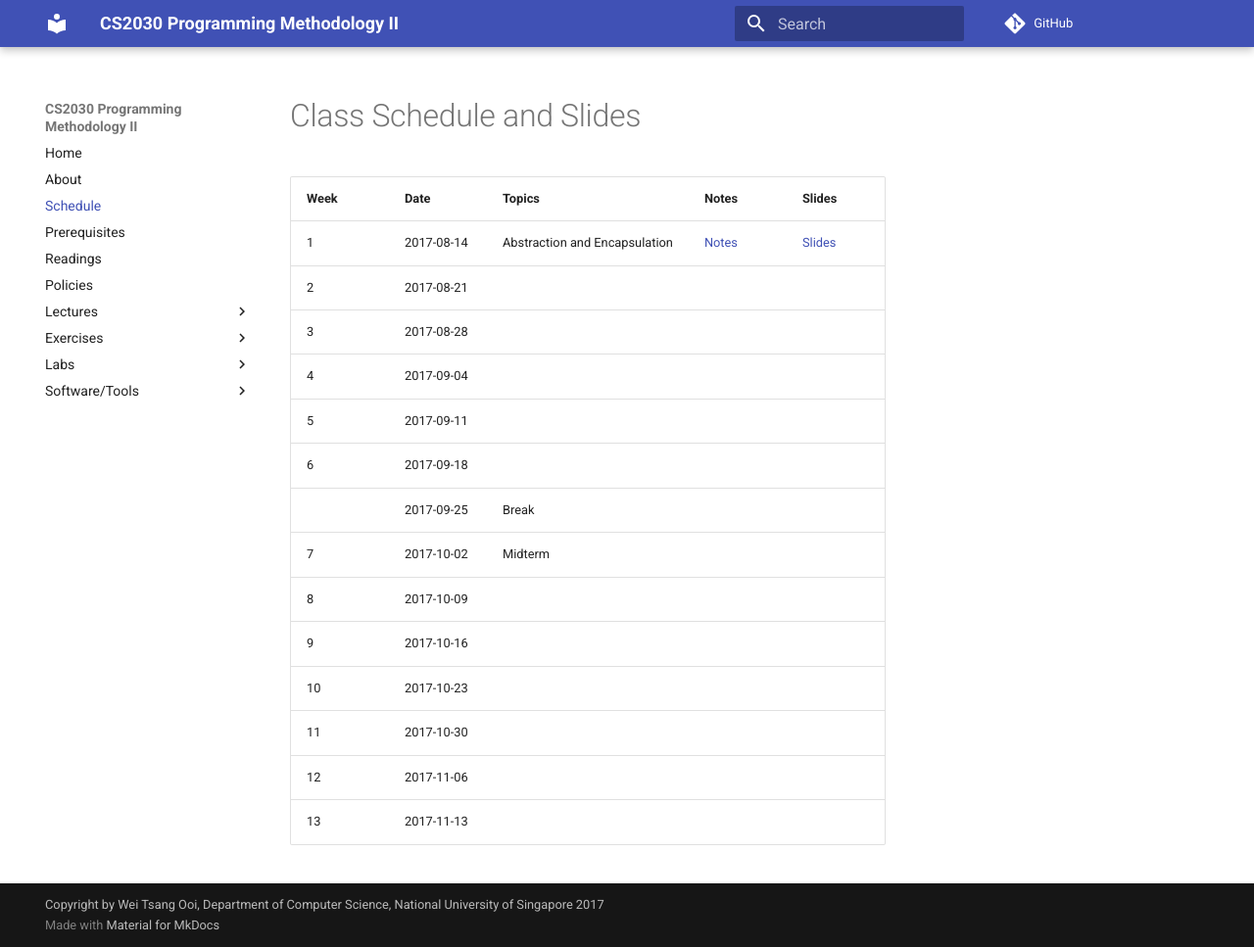
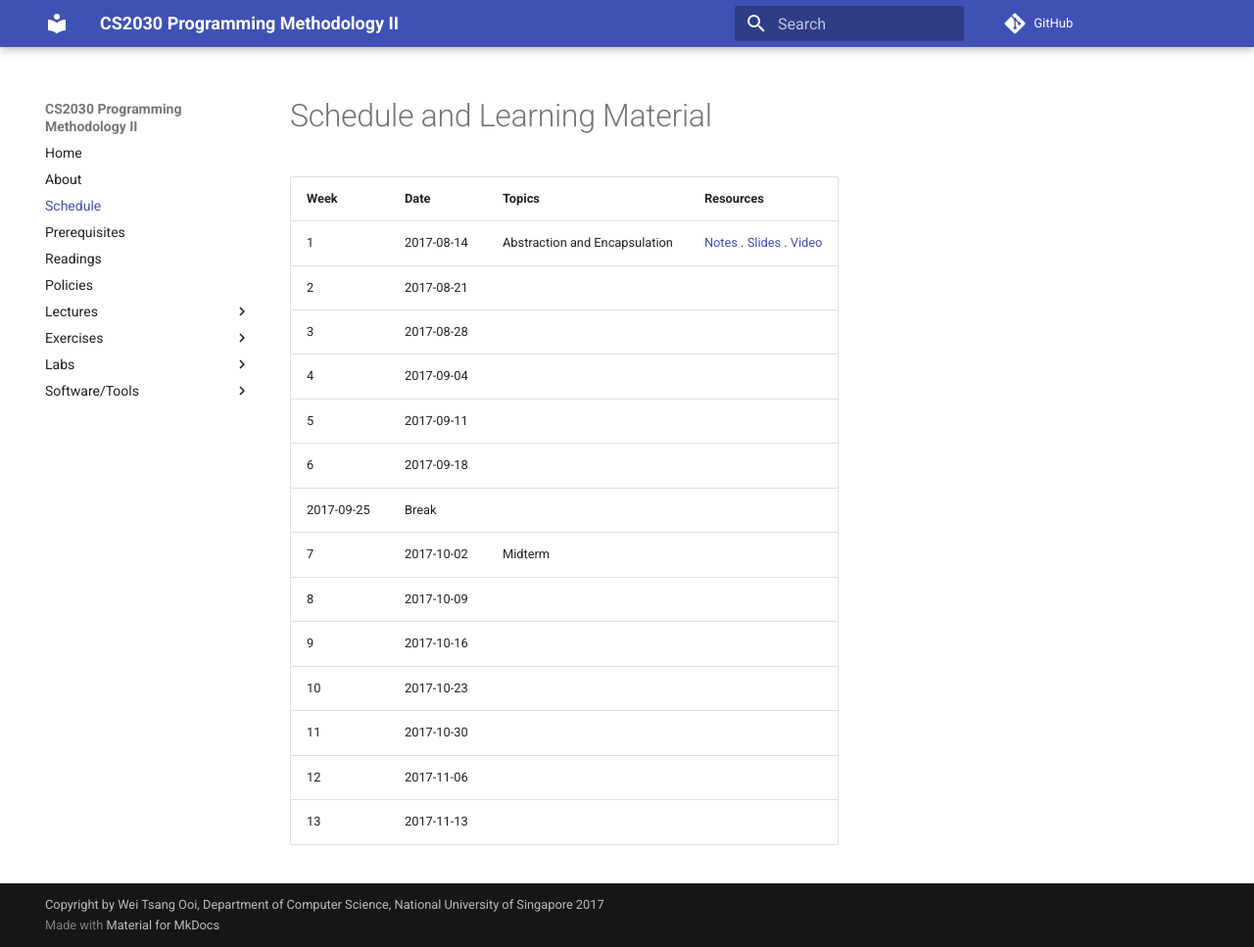
Before and after one commit to nus-cs2030/1718-s2, an MkDocs documentation site: the page built from docs/schedule.md, in a window 1280 px wide and 967 px high. Shown: the whole window at 98% size. Built offline with MkDocs 1.6.1 and Material for MkDocs 9.7.7, drawn with Linux system fonts in a browser that asks for light colours; some web fonts are replaced; comment, search, counter and statistics services are not loaded; old or Windows-style settings are respelled for this version of MkDocs.

```diff
--- a/docs/schedule.md
+++ b/docs/schedule.md
@@ -1,8 +1,8 @@
-# Class Schedule and Slides
+# Schedule and Learning Material
 
-Week | Date       | Topics | Notes | Slides
------| ---------- | ------ | ------| ------
-1    | 2017-08-14 | Abstraction and Encapsulation | [Notes](lec1.md) | [Slides](https://www.comp.nus.edu.sg/~cs2030/1718-s1/cs2030-lec1.pdf)
+Week | Date       | Topics | Resources |
+-----| ---------- | ------ | ----------|
+1    | 2017-08-14 | Abstraction and Encapsulation | [Notes](lec1.md) . [Slides](https://www.comp.nus.edu.sg/~cs2030/1718-s1/cs2030-lec1.pdf) . [Video](https://vimeo.com/229701953)
 2    | 2017-08-21 | | |
 3    | 2017-08-28 | | |
 4    | 2017-09-04 | | |
```
Also changed, not shown: docs/jdk.md (+4 -0 lines).
